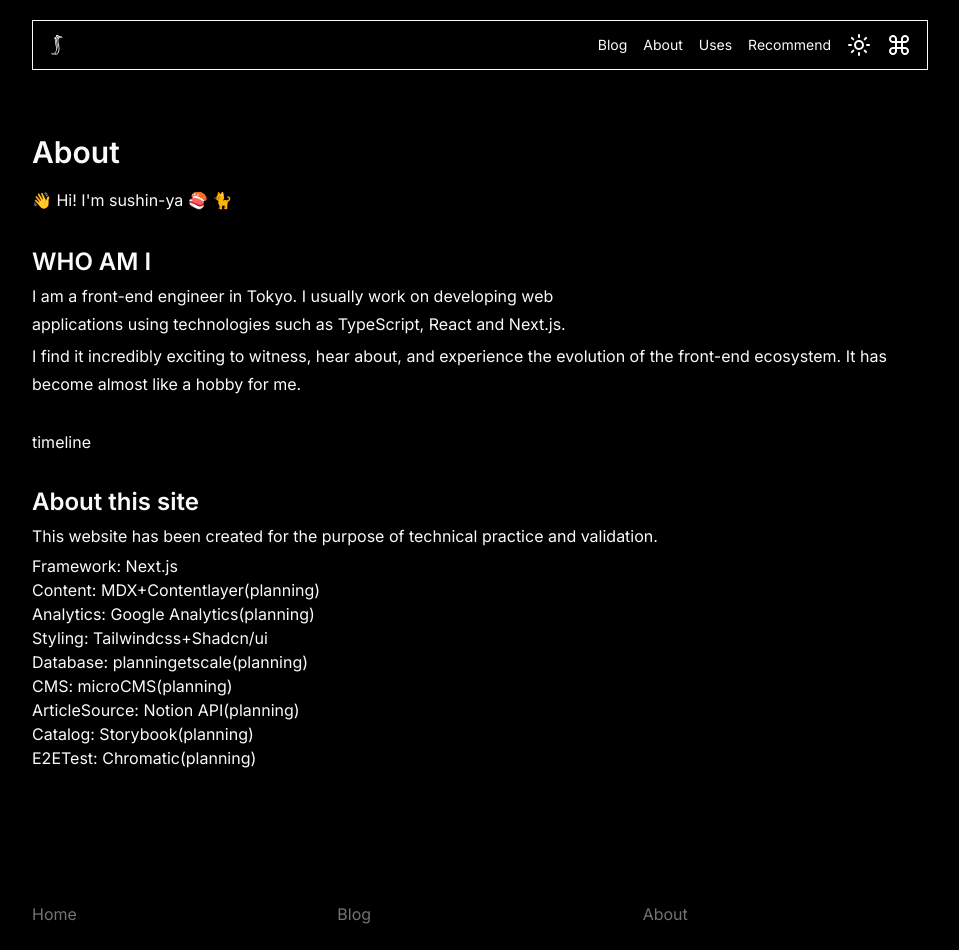
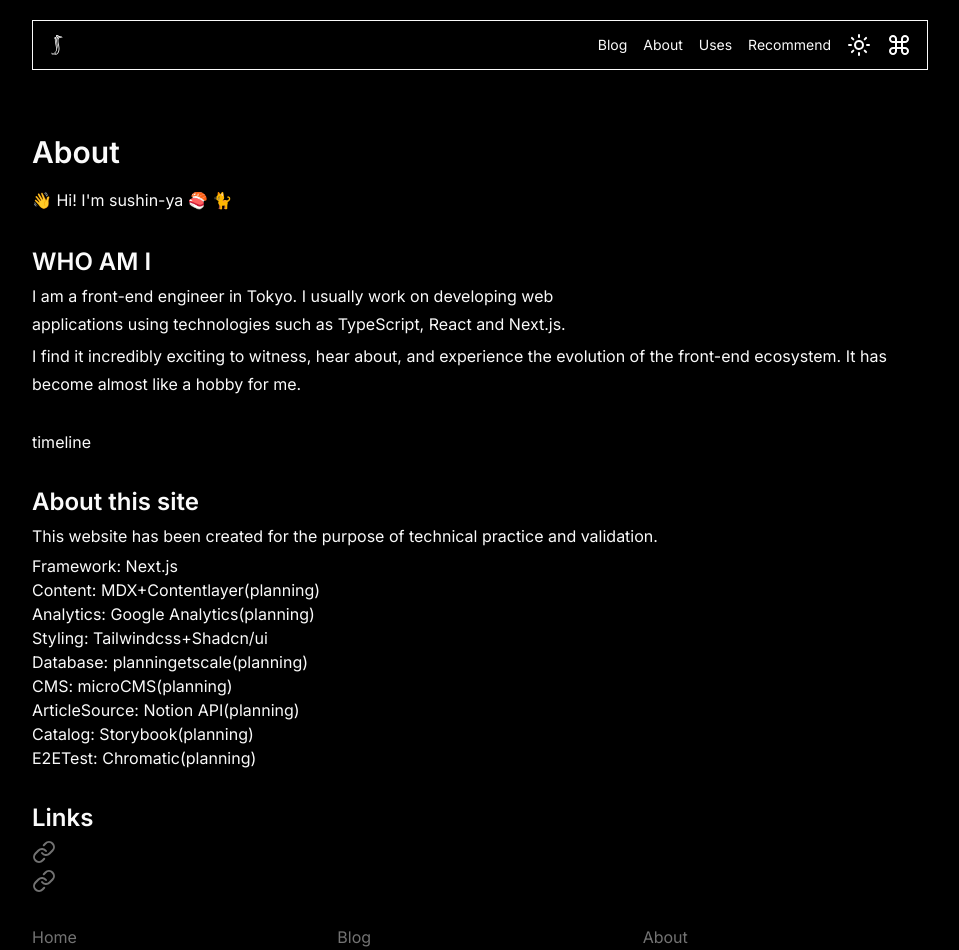
Before and after one commit to sushin-ya/sushinya-app-blog, a Next.js app: page /about in a window 1280 px wide. Shown: the top 950 px of the page, without its empty margins (160-1119 px from the left). Built offline with nearby package versions, Linux system fonts and the light colour scheme.

Commit message:
feat: my links

```diff
--- a/app/about/page.tsx
+++ b/app/about/page.tsx
@@ -1,3 +1,5 @@
+import { Link } from "lucide-react";
+
 const techItems = {
   Framework: { text: "Next.js", planning: false },
   Content: { text: "MDX+Contentlayer", planning: true },
@@ -8,6 +10,15 @@ const techItems = {
   ArticleSource: { text: "Notion API", planning: true },
   Catalog: { text: "Storybook", planning: true },
   E2ETest: { text: "Chromatic", planning: true },
+};
+
+const myLinks = {
+  "https://github.com/sushin-ya": {
+    name: "GitHub",
+  },
+  "https://twitter.com/sushin_ya": {
+    name: "Twitter",
+  },
 };
 
 export default function AboutPage() {
@@ -50,6 +61,18 @@ export default function AboutPage() {
           })}
         </ul>
       </div>
+      <div className="flex flex-col gap-1">
+        <h2 className="font-semibold text-2xl">Links</h2>
+        {Object.entries(myLinks).map(([path, { name }]) => {
+          return (
+            <div key={path}>
+              <Link href={path} className="text-neutral-500 inline-block">
+                {name}
+              </Link>
+            </div>
+          );
+        })}
+      </div>
     </section>
   );
 }
```
